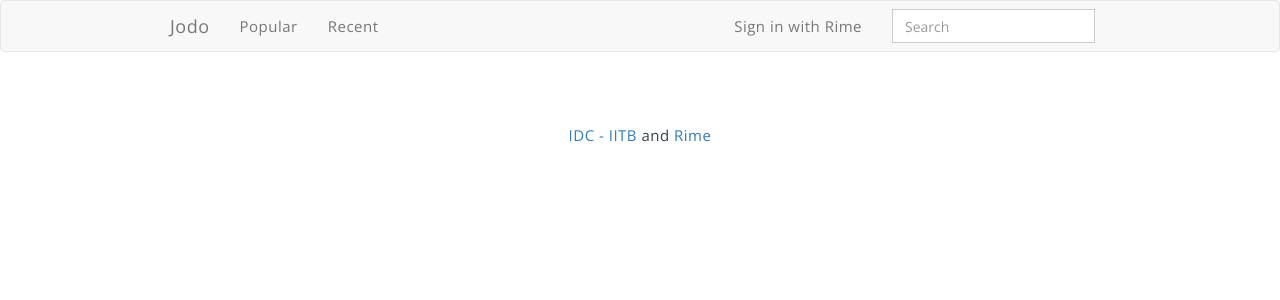
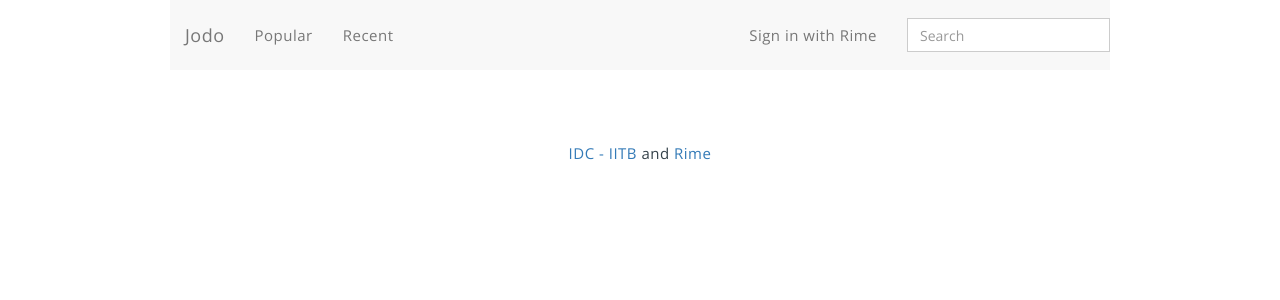
Before and after one commit to IITB-P13098/Jodo, a CodeIgniter app: page /jodo/ in a window 1280 px wide. Shown: the top 300 px of the page. Run offline with CodeIgniter, Linux system fonts and the light colour scheme; data that the repository does not hold is empty; some libraries are stand-ins or nearby versions.

Commit message:
header spacings

```diff
--- a/application/views/header.php
+++ b/application/views/header.php
@@ -1,6 +1,6 @@
 <header>
-  <nav class="navbar navbar-default" role="navigation">
-    <div class="container">
+  <div class="container">
+    <nav class="navbar navbar-default" role="navigation">
       <div class="navbar-header">
         <button type="button" class="navbar-toggle" data-toggle="collapse" data-target="#bs-example-navbar-collapse-1">
           <span class="sr-only">Toggle navigation</span>
@@ -49,6 +49,6 @@
           ?>
         </ul>
       </div>
-    </div>
-  </nav>
+    </nav>
+  </div>
 </header>
--- a/assets/css/style.css
+++ b/assets/css/style.css
@@ -24,6 +24,9 @@ a:hover { text-decoration: none; }
 
 .nav-pills>li.active>a, .nav-pills>li.active>a:hover, .nav-pills>li.active>a:focus { border-radius: 0; background-color: #D90472; }
 .nav-pills>li>a, .nav-pills>li>a:hover, .nav-pills>li>a:focus { border-radius: 0; }
+
+.navbar-form { padding-right: 0;}
+.navbar { border-radius: 0; border: 0; padding-top: 10px; padding-bottom: 10px; }
 
 .thumb {
   display: inline-block;
```
